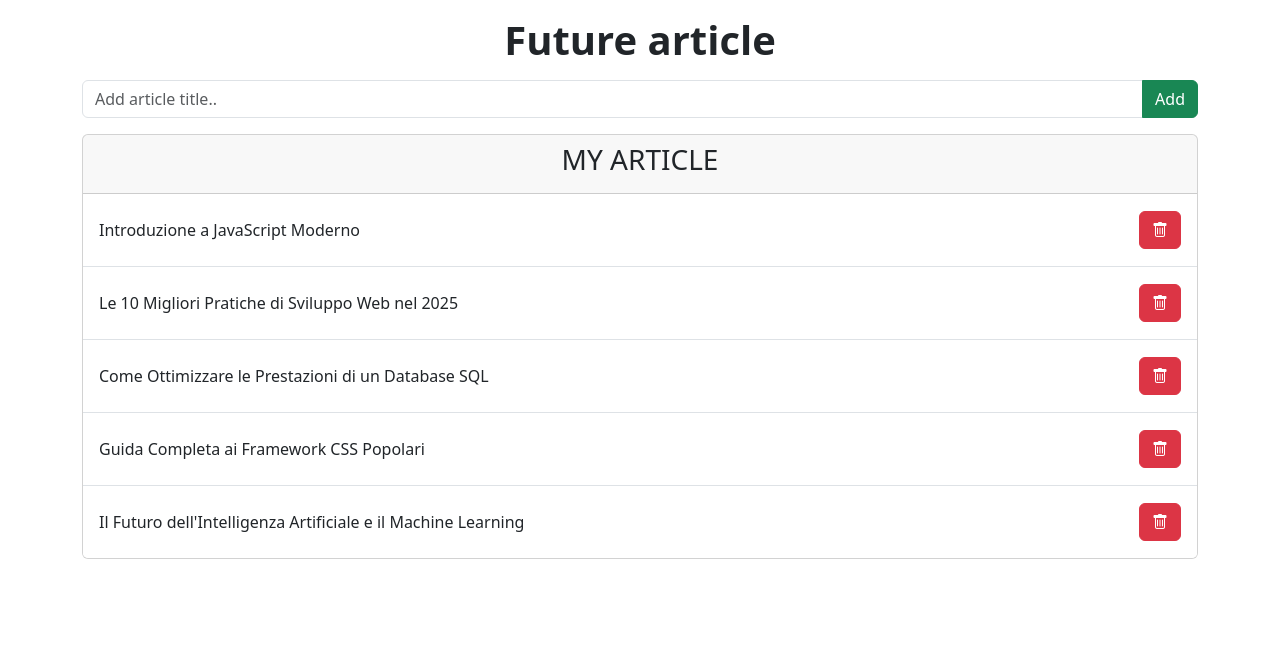
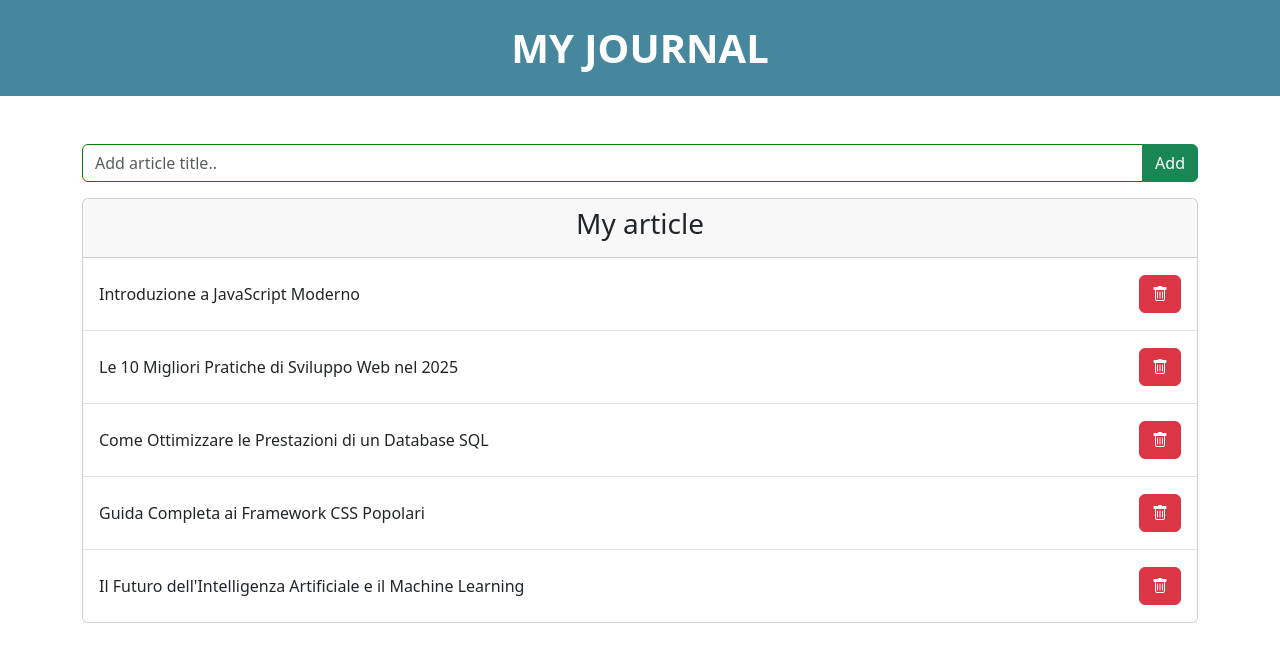
Before and after one commit to gabrieletodaroo9/react-form, a React (Vite) app: page / in a window 1280 px wide. Shown: the top 662 px of the page. Built offline with nearby package versions, Linux system fonts and the light colour scheme.

Commit message:
set condition for the title and add little modify to style of the page

```diff
--- a/src/App.css
+++ b/src/App.css
@@ -5,3 +5,20 @@
     padding: 0;
     box-sizing: border-box;
 }
+
+header {
+    background-color: rgb(70, 135, 157);
+    color: white;
+    margin-bottom: 3rem;
+}
+
+input {
+    box-shadow: none !important;
+    border-color: green !important;
+
+    &:hover,
+    &:focus {
+        box-shadow: 0 0 0 0.25rem rgba(0, 128, 0, 0.3) !important;
+
+    }
+}
--- a/src/App.jsx
+++ b/src/App.jsx
@@ -37,41 +37,55 @@ export default function App() {
       titolo: newArticleTitle
     }
 
+    if (newArticleTitle.length > 0) {
       setArticlesList(articlesList => [...articlesList, newArticle])
+      setNewArticleTitle("")
+    } else {
+      alert("Scrivi qualcosa nel form")
+    }
+  }
 
+  function handleDelete(idToDelete) {
+    const filteredArticle = articlesList.filter(article => idToDelete != article.id)
 
-
+    setArticlesList(filteredArticle)
   }
 
   return (
     <>
       <header>
-        <h1 className='text-center fw-bold my-3'>Future article</h1>
+        <h1 className='text-center fw-bold py-4'>MY JOURNAL</h1>
       </header>
 
       <main>
         <div className="container">
           <form onSubmit={handleSubmit} className="input-group mb-3">
-            <input type="text" className="form-control" placeholder="Add article title.." aria-label="article-title" aria-describedby="button-add-article" value={newArticleTitle} onChange={e => setNewArticleTitle(e.target.value)} />
+            <input type="text" className="form-control box-shadow-none" placeholder="Add article title.." aria-label="article-title" aria-describedby="button-add-article" value={newArticleTitle} onChange={e => setNewArticleTitle(e.target.value)} />
             <button className="btn btn-success" type="submit" id="btn-add-article">Add</button>
           </form>
+          {articlesList.length > 0 &&
             <div className="card">
               <div className="card-header text-center fw-bold">
-              <h3>MY ARTICLE</h3>
+                <h3>My article</h3>
               </div>
               <ul className='list-group list-group-flush '>
-              {
-                articlesList.map(article => (
+
+                {articlesList.map(article => (
                   <li className='list-group-item list-unstyled d-flex justify-content-between align-items-center' key={article.id}>
                     <p className='mb-0 py-3 '>{article.titolo}</p>
-                    <button className='btn btn-danger'>
+                    <button className='btn btn-danger' onClick={() => handleDelete(article.id)}>
                       <i className="bi bi-trash"></i>
                     </button>
                   </li>
-                ))
-              }
+                ))}
+
               </ul>
             </div>
+          }
+          {
+            articlesList.length == 0 &&
+            <h3 className='text-center text-dark mt-5'>Al momento non ci sono articoli nella lista!</h3>
+          }
         </div>
       </main>
     </>
```
Lines whose indentation alone changed are shown as unchanged.
